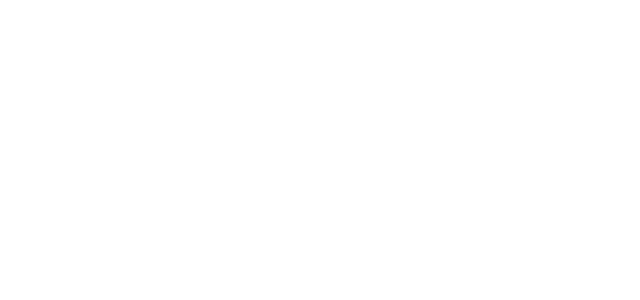
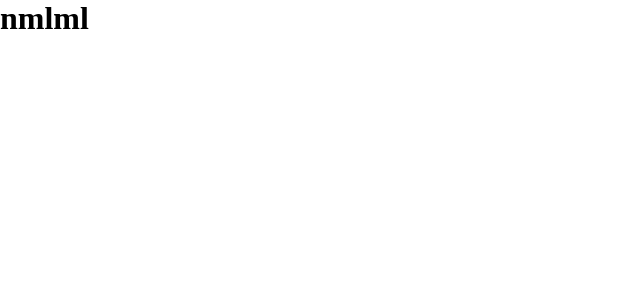
Before and after one commit to Revanza1106/pokemon-app, a React (Vite) app: page / in a window 1280 px wide. Shown: the top 300 px of the page, without its empty margins (0-640 px from the left). Built offline with nearby package versions, Linux system fonts and the light colour scheme.

Commit message:
add:App.scss

```diff
--- /dev/null
+++ b/src/App.scss
@@ -0,0 +1,19 @@
+html,
+body {
+  width: 100%;
+}
+
+html {
+  font-size: 100%;
+}
+
+body,
+h1,
+h2,
+h3,
+h4,
+h5,
+h6,
+p {
+  margin: 0;
+}
--- a/src/App.tsx
+++ b/src/App.tsx
@@ -1,13 +1,10 @@
-import Loading from "./components/shared/loading/loading"
-
-
-
+import './App.scss'
 function App() {
 
 
   return (
-      <div>
-   <Loading/>
+    <div>
+      <h1>nmlml</h1>
     </div>
   )
 }
```
